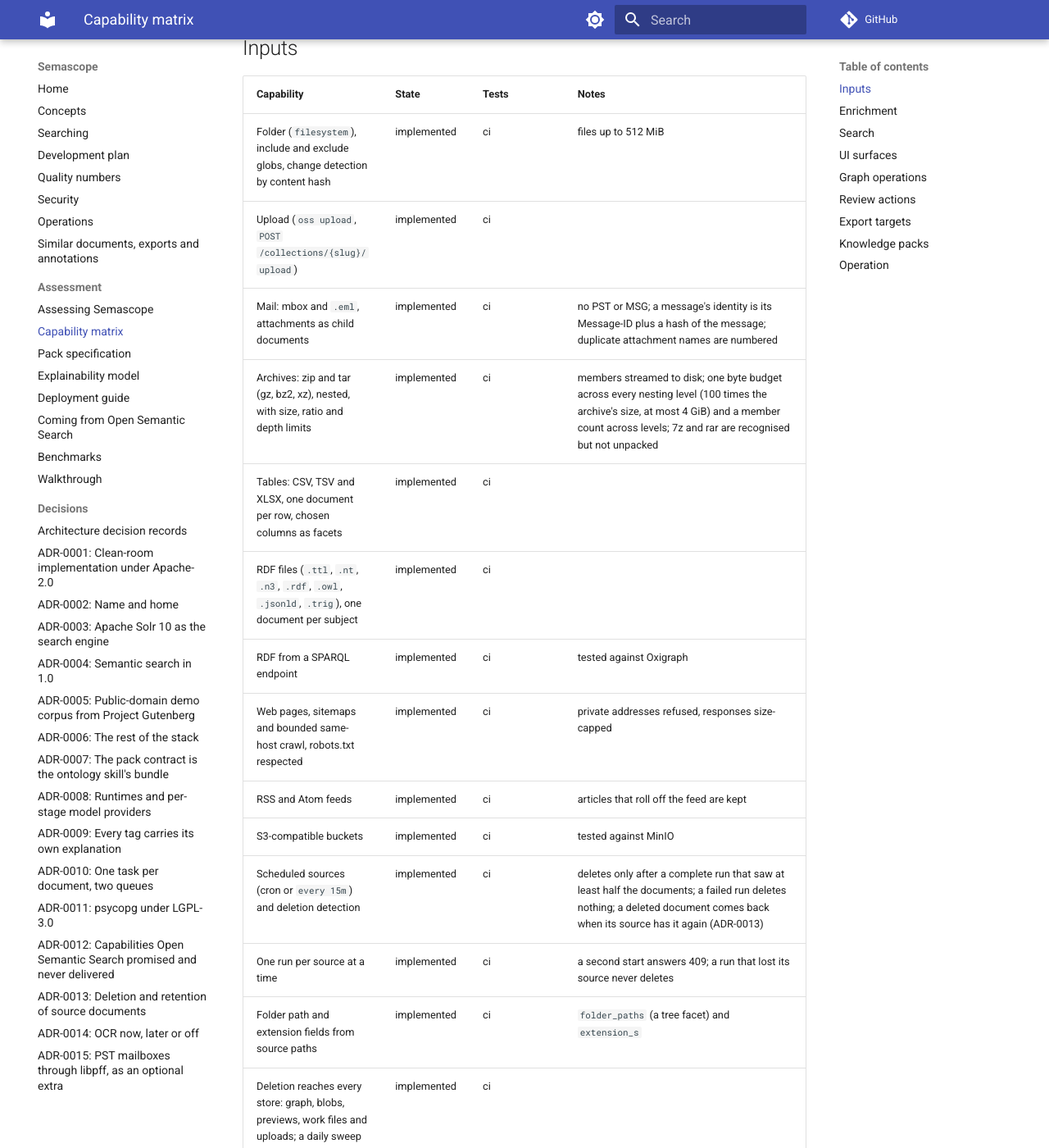
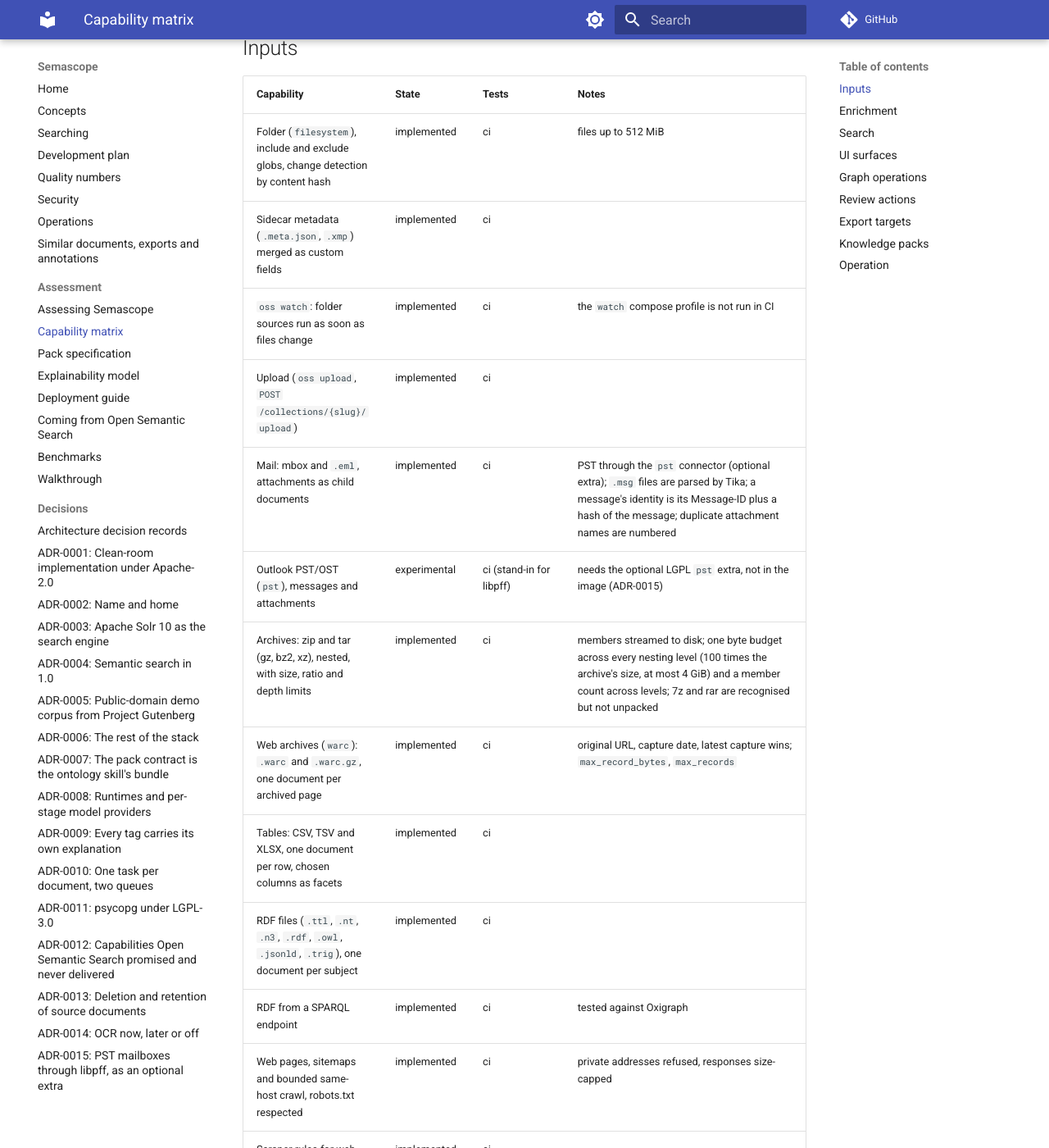
Before and after one commit to rdb420/semascope, an MkDocs documentation site: the page built from docs/assess/capabilities.md, in a window 1280 px wide and 1400 px high, scrolled down 645 px. Shown: the whole window at 82% size. Built offline with MkDocs 1.6.1 and Material for MkDocs 9.7.7, drawn with Linux system fonts in a browser that asks for light colours; comment, search, counter and statistics services are not loaded; some of the changed text lies outside the part shown.

Commit message:
Capability matrix, evidence and changelog for ingestion parity
Agent: claude-code
Co-Authored-By: Claude Opus 5.5 <noreply@anthropic.com>

```diff
--- a/docs/assess/capabilities.md
+++ b/docs/assess/capabilities.md
@@ -23,14 +23,21 @@ implemented has none, or names a test that does not exist.
 | Capability | State | Tests | Notes |
 |---|---|---|---|
 | Folder (`filesystem`), include and exclude globs, change detection by content hash | implemented | ci | files up to 512 MiB |
+| Sidecar metadata (`.meta.json`, `.xmp`) merged as custom fields | implemented | ci | |
+| `oss watch`: folder sources run as soon as files change | implemented | ci | the `watch` compose profile is not run in CI |
 | Upload (`oss upload`, `POST /collections/{slug}/upload`) | implemented | ci | |
-| Mail: mbox and `.eml`, attachments as child documents | implemented | ci | no PST or MSG; a message's identity is its Message-ID plus a hash of the message; duplicate attachment names are numbered |
+| Mail: mbox and `.eml`, attachments as child documents | implemented | ci | PST through the `pst` connector (optional extra); `.msg` files are parsed by Tika; a message's identity is its Message-ID plus a hash of the message; duplicate attachment names are numbered |
+| Outlook PST/OST (`pst`), messages and attachments | experimental | ci (stand-in for libpff) | needs the optional LGPL `pst` extra, not in the image (ADR-0015) |
 | Archives: zip and tar (gz, bz2, xz), nested, with size, ratio and depth limits | implemented | ci | members streamed to disk; one byte budget across every nesting level (100 times the archive's size, at most 4 GiB) and a member count across levels; 7z and rar are recognised but not unpacked |
+| Web archives (`warc`): `.warc` and `.warc.gz`, one document per archived page | implemented | ci | original URL, capture date, latest capture wins; `max_record_bytes`, `max_records` |
 | Tables: CSV, TSV and XLSX, one document per row, chosen columns as facets | implemented | ci | |
 | RDF files (`.ttl`, `.nt`, `.n3`, `.rdf`, `.owl`, `.jsonld`, `.trig`), one document per subject | implemented | ci | |
 | RDF from a SPARQL endpoint | implemented | ci | tested against Oxigraph |
 | Web pages, sitemaps and bounded same-host crawl, robots.txt respected | implemented | ci | private addresses refused, responses size-capped |
+| Scraper rules for web sources (CSS content, title, fields) | implemented | ci | |
 | RSS and Atom feeds | implemented | ci | articles that roll off the feed are kept |
+| Hypothesis annotations as a source (`hypothesis`) | experimental | ci (mock service) | token masked |
+| Mastodon public timelines (`mastodon`) | experimental | ci (mock server) | X/Twitter out of scope |
 | S3-compatible buckets | implemented | ci | tested against MinIO |
 | Scheduled sources (cron or `every 15m`) and deletion detection | implemented | ci | deletes only after a complete run that saw at least half the documents; a failed run deletes nothing; a deleted document comes back when its source has it again (ADR-0013) |
 | One run per source at a time | implemented | ci | a second start answers 409; a run that lost its source never deletes |
@@ -48,7 +55,12 @@ implemented has none, or names a test that does not exist.
 | Capability | State | Tests | Notes |
 |---|---|---|---|
 | Pages and chunks (`structure`) | implemented | ci | |
-| Patterns: emails, URLs, phone numbers, amounts, hashtags | implemented | ci | |
+| Patterns: emails, URLs, phone numbers, amounts, hashtags | implemented | ci | plus IBAN, law, currency and regex lists (`oss_pipeline.extractors`) |
+| OCR later (`ocr` set to now, later or off): text layer first, OCR on a low-priority pass | implemented | ci | pending documents counted in `/api/stats` and by `oss stats` and `oss doctor` |
+| IBANs with check-digit validation (`iban_ss`) | implemented | ci | |
+| Legal references (`law_ss`, `LegalReference` entities), configurable patterns | implemented | ci | |
+| Amounts with ISO 4217 currency (`currency_ss`, `amount_ss`) | implemented | ci | |
+| User regex lists per collection (RE2, `x_<name>_ss`) | implemented | ci | |
 | Dictionary tagging against packs, hierarchical facet per scheme (`tag`) | implemented | quality | precision 1.00, recall 0.98 on the demo golden set; long texts are paged: windows overlap at a space, a request at the tagger's 5,000 cap is continued, offsets converted from UTF-16 |
 | Named entities, spaCy on CPU | implemented | bench | English and multilingual small models; fills the persons, organisations, places and events facets |
 | Named entities, GLiNER2 zero-shot on GPU, pack classes as labels | experimental | ci (parser), bench | measured on an RTX 3090 |
```
Also changed, not shown: CHANGELOG.md (+10 -0 lines), docs/assess/evidence.yaml (+58 -0 lines).
